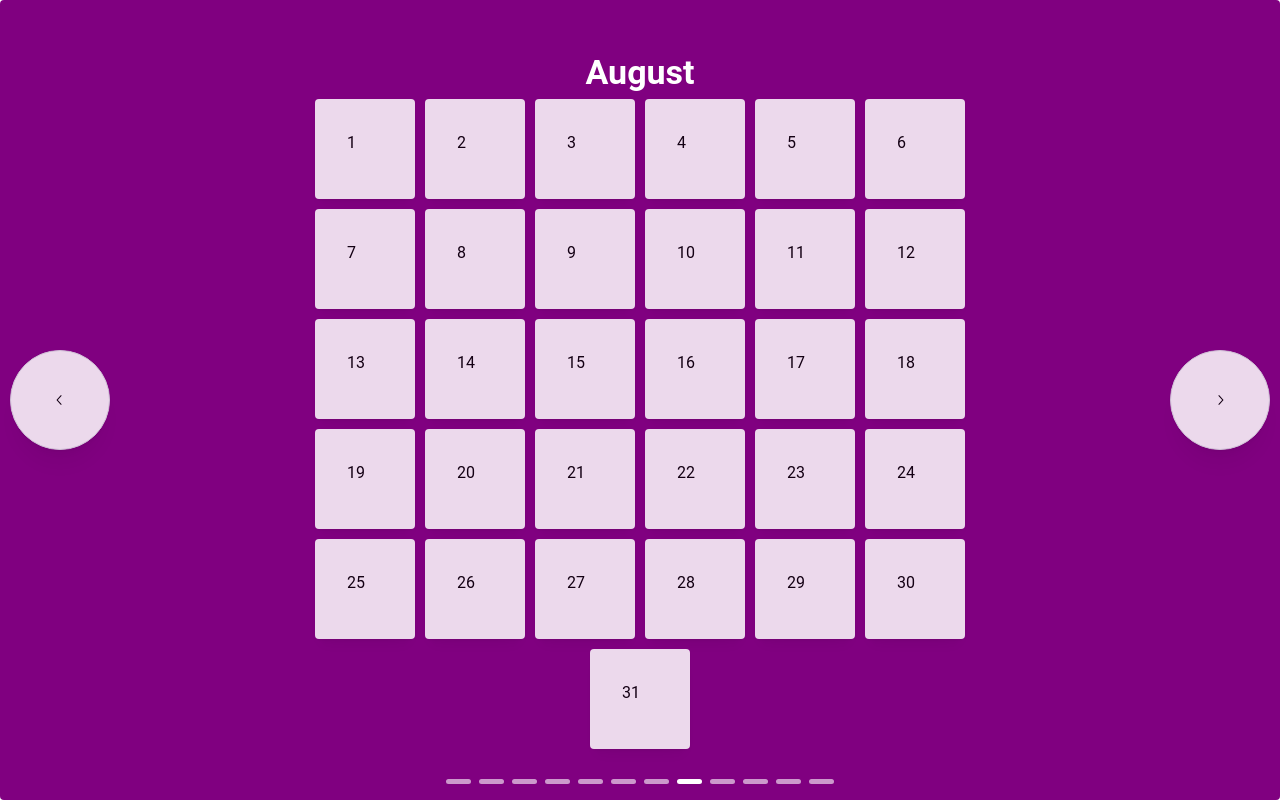
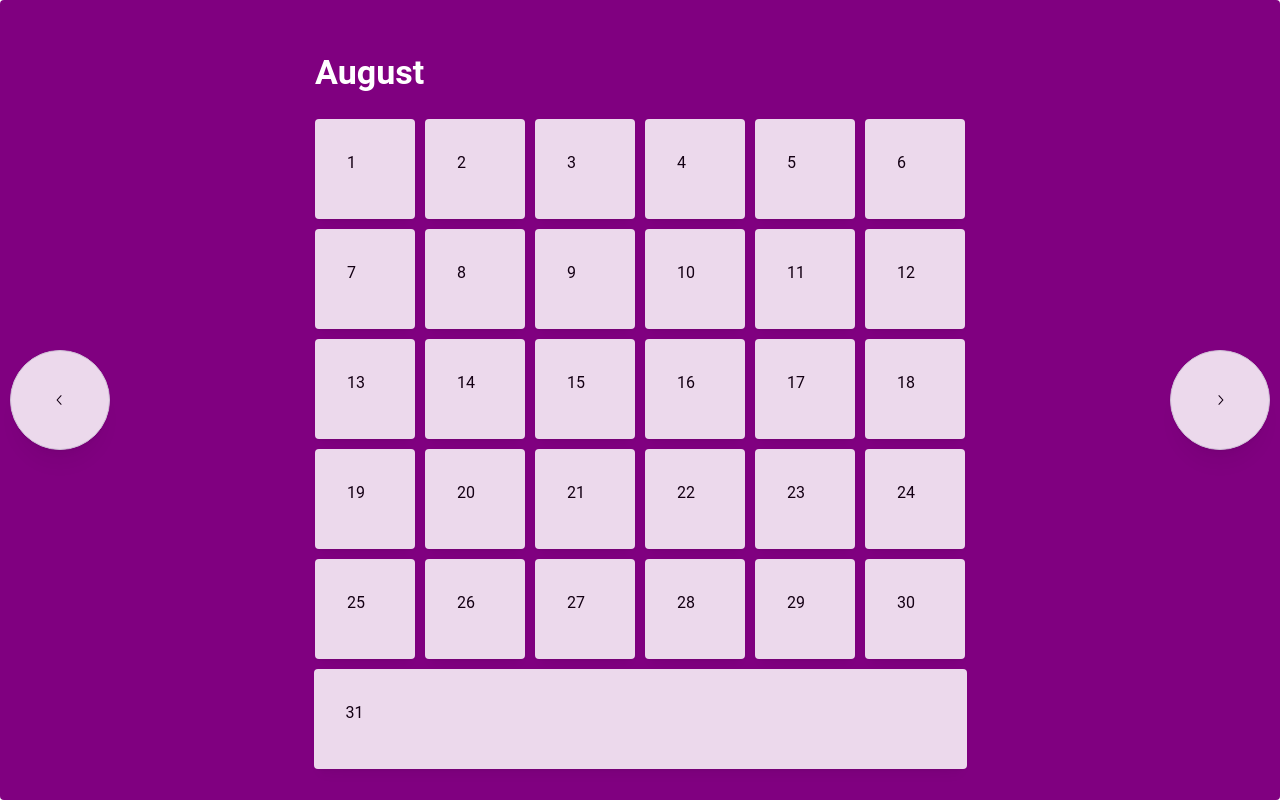
Before and after one commit to bmbaron/memrys, a React (Vite) app in the folder frontend/: page / in a window 1280 px wide. Built offline with nearby package versions, Linux system fonts and the light colour scheme.

Commit message:
add some calendar styling

```diff
--- a/frontend/src/components/CalendarGrid.tsx
+++ b/frontend/src/components/CalendarGrid.tsx
@@ -2,12 +2,14 @@ import styled from '@emotion/styled';
 import {
   Card,
   CardProps,
+  Container,
   createPolymorphicComponent,
-  Group,
   HoverCard,
   Modal,
   Paper,
-  Text
+  Text,
+  Title,
+  useMantineTheme
 } from '@mantine/core';
 import { useDisclosure } from '@mantine/hooks';
 import dayjs from 'dayjs';
@@ -19,10 +21,11 @@ const getMonthDays = (index: number) => {
   const date = dayjs().month(index);
   return date.daysInMonth();
 };
-const CalendarGrid = (data: { month: number }) => {
-  const monthDays = getMonthDays(data.month);
+const CalendarGrid = (data: { monthNumber: number; monthName: string }) => {
+  const monthDays = getMonthDays(data.monthNumber);
   const [opened, { open, close }] = useDisclosure(false);
   const [modalContent, setModalContent] = useState('');
+  const theme = useMantineTheme();
   const CalendarBlock = (data: { day: number; month: number }) => {
     dayjs.extend(localeData);
     const dayName =
@@ -41,10 +44,17 @@ const CalendarGrid = (data: { month: number }) => {
       open();
     };
     return (
-      <Group justify="center">
-        <HoverCard width={280} shadow="md">
+      <HoverCard width={280} shadow="md" zIndex={0}>
         <HoverCard.Target>
-            <DayCard shadow="sm" p="xl" h={100} w={100} m={5} onClick={handleClick}>
+          <DayCard
+            shadow="sm"
+            p="xl"
+            h={100}
+            w={100}
+            m={5}
+            is31st={data.day === 31}
+            onClick={handleClick}
+          >
             {data.day}
           </DayCard>
         </HoverCard.Target>
@@ -55,7 +65,6 @@ const CalendarGrid = (data: { month: number }) => {
           </Text>
         </HoverCard.Dropdown>
       </HoverCard>
-      </Group>
     );
   };
   const getDayCards = (numDays: number, month: number) => {
@@ -66,30 +75,39 @@ const CalendarGrid = (data: { month: number }) => {
     return days;
   };
   return (
-    <Paper
-      w={700}
-      m={'auto'}
-      bg={'inherit'}
-      component={'div'}
-      h={'fit-content'}
-      display={'flex'}
-      style={{ flexWrap: 'wrap', justifyContent: 'center' }}
+    <Paper w={700} m={'auto'} bg={'inherit'} h={'100%'}>
+      <Title ta={'left'} ml={25} order={1} c={theme.white} mb={20}>
+        {data.monthName}
+      </Title>
+      <Container
+        style={{
+          display: 'flex',
+          flexWrap: 'wrap',
+          justifyContent: 'center',
+          alignItems: 'center'
+        }}
       >
+        {getDayCards(monthDays, data.monthNumber)}
+      </Container>
       <Modal opened={opened} onClose={close} title={modalContent} centered>
         {'Daily activity...'}
       </Modal>
-      {getDayCards(monthDays, data.month)}
     </Paper>
   );
 };
 
 export default CalendarGrid;
 
-const _DayCard = styled(Card)`
+const _DayCard = styled(Card)<{ is31st: boolean }>`
+  flex-basis: ${(props) => (props.is31st ? '100%' : 'auto')};
+  margin-left: ${(props) => (props.is31st ? '7.5px !important' : 'unset')};
+  margin-right: ${(props) => (props.is31st ? '7.5px !important' : 'unset')};
   opacity: 0.85;
   &:hover {
     cursor: pointer;
     opacity: 1;
   }
 `;
-const DayCard = createPolymorphicComponent<'div', CardProps>(_DayCard);
+
+type CustomCardProps = CardProps & { is31st: boolean };
+const DayCard = createPolymorphicComponent<'div', CustomCardProps>(_DayCard);
--- a/frontend/src/components/Carousel.tsx
+++ b/frontend/src/components/Carousel.tsx
@@ -1,5 +1,5 @@
 import { Carousel } from '@mantine/carousel';
-import { Card, Title, useMantineTheme } from '@mantine/core';
+import { Card, useMantineTheme } from '@mantine/core';
 import dayjs from 'dayjs';
 import { monthNames } from '../utils/getMonth.ts';
 import CalendarGrid from './CalendarGrid.tsx';
@@ -15,16 +15,13 @@ const MyCarousel = () => {
       controlsOffset="xs"
       controlSize={100}
       loop
-      withIndicators
+      // withIndicators
       initialSlide={currentMonth}
     >
       {monthNames.map((month, index) => (
         <Carousel.Slide key={index}>
           <Card bg={theme.colors.months[index]} h={'100%'} px={140} py={50}>
-            <Title ta={'center'} order={1} c={theme.white}>
-              {month}
-            </Title>
-            <CalendarGrid month={index} />
+            <CalendarGrid monthNumber={index} monthName={month} />
           </Card>
         </Carousel.Slide>
       ))}
```
Lines whose indentation alone changed are shown as unchanged.
